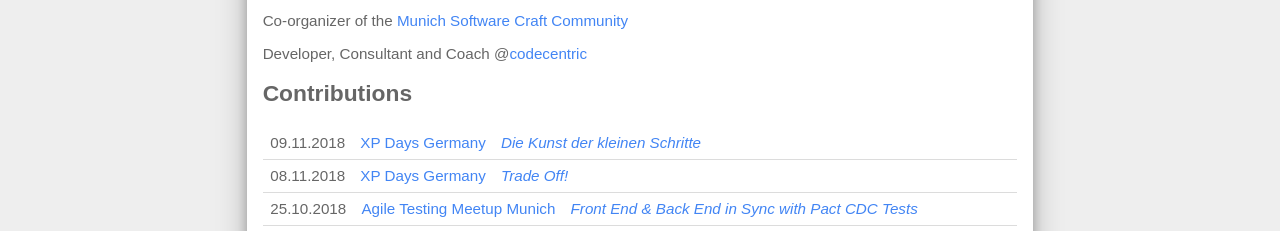
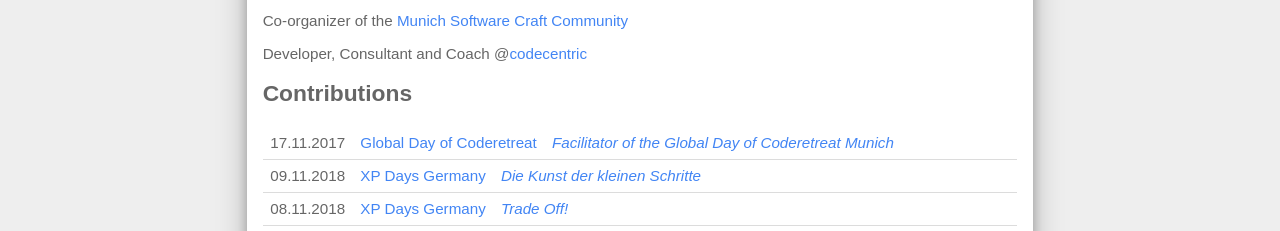
Before and after one commit to davidvoelkel/homepage, a plain HTML site: page davidvoelkel/index.html in a window 1280 px wide. Shown: the part 548-779 px from the top of the page. Drawn offline with Linux system fonts and the light colour scheme.

Commit message:
added GDCR 2018 session

```diff
--- a/davidvoelkel/index.html
+++ b/davidvoelkel/index.html
@@ -188,6 +188,11 @@
 	<div>
         <h2>Contributions</h2>
 		<table>
+		        <tr>
+		                <td>17.11.2017</td>
+		                <td><a href="https://www.coderetreat.org/">Global Day of Coderetreat</a></td>
+		                <td><a href="https://www.meetup.com/de-DE/munich-software-craft-community/events/254658206/">Facilitator of the Global Day of Coderetreat Munich</a></td>
+		        </tr>
 		        <tr>
 		                <td>09.11.2018</td>
 		                <td><a href="https://www.xpdays.de/2018">XP Days Germany</a></td>
```
